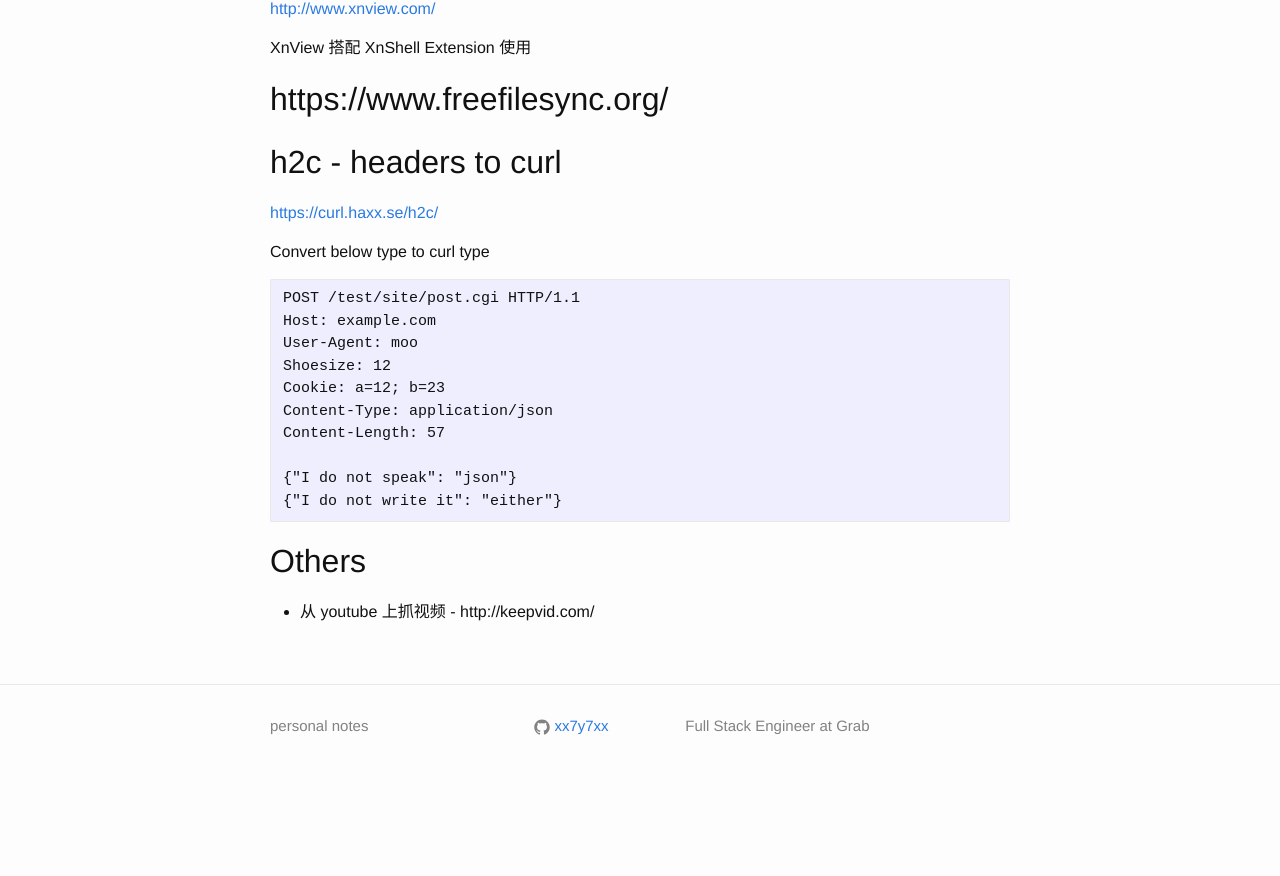
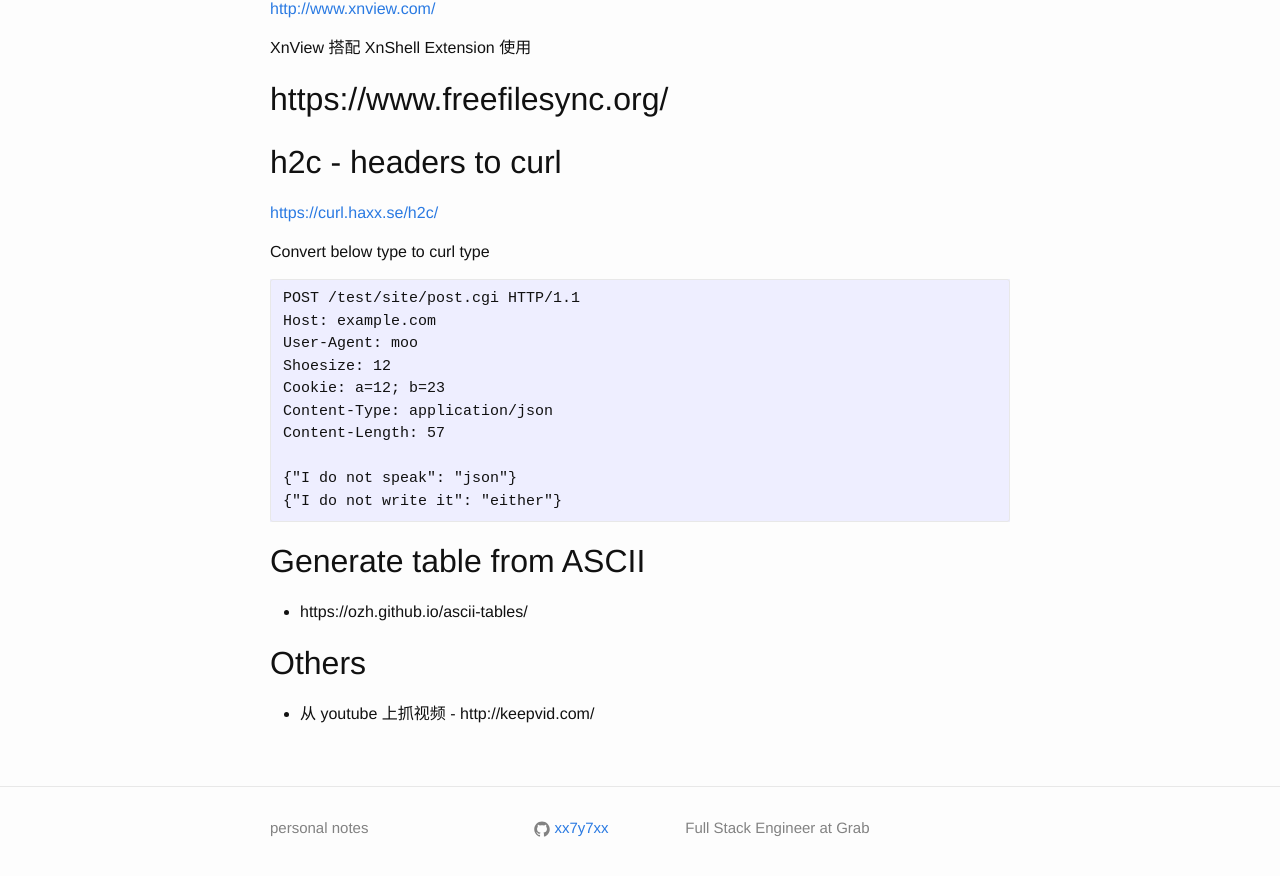
Before and after one commit to xx7y7xx/xx7y7xx.github.io, a Jekyll site: the page built from tools.md, in a window 1280 px wide and 900 px high, scrolled down 659 px. Shown: the top 876 px of the window. Built offline with Jekyll 4.4.1, drawn with Linux system fonts in a browser that asks for light colours; comment, search, counter and statistics services are not loaded; before the commit the page ends 1457 px from its top, so only the background shows below that.

Commit message:
Update tools.md

````diff
--- a/tools.md
+++ b/tools.md
@@ -45,6 +45,10 @@
 {"I do not write it": "either"}
 ```
 
+## Generate table from ASCII
+
+* https://ozh.github.io/ascii-tables/
+
 ## Others
 
 - 从 youtube 上抓视频 - http://keepvid.com/
````
